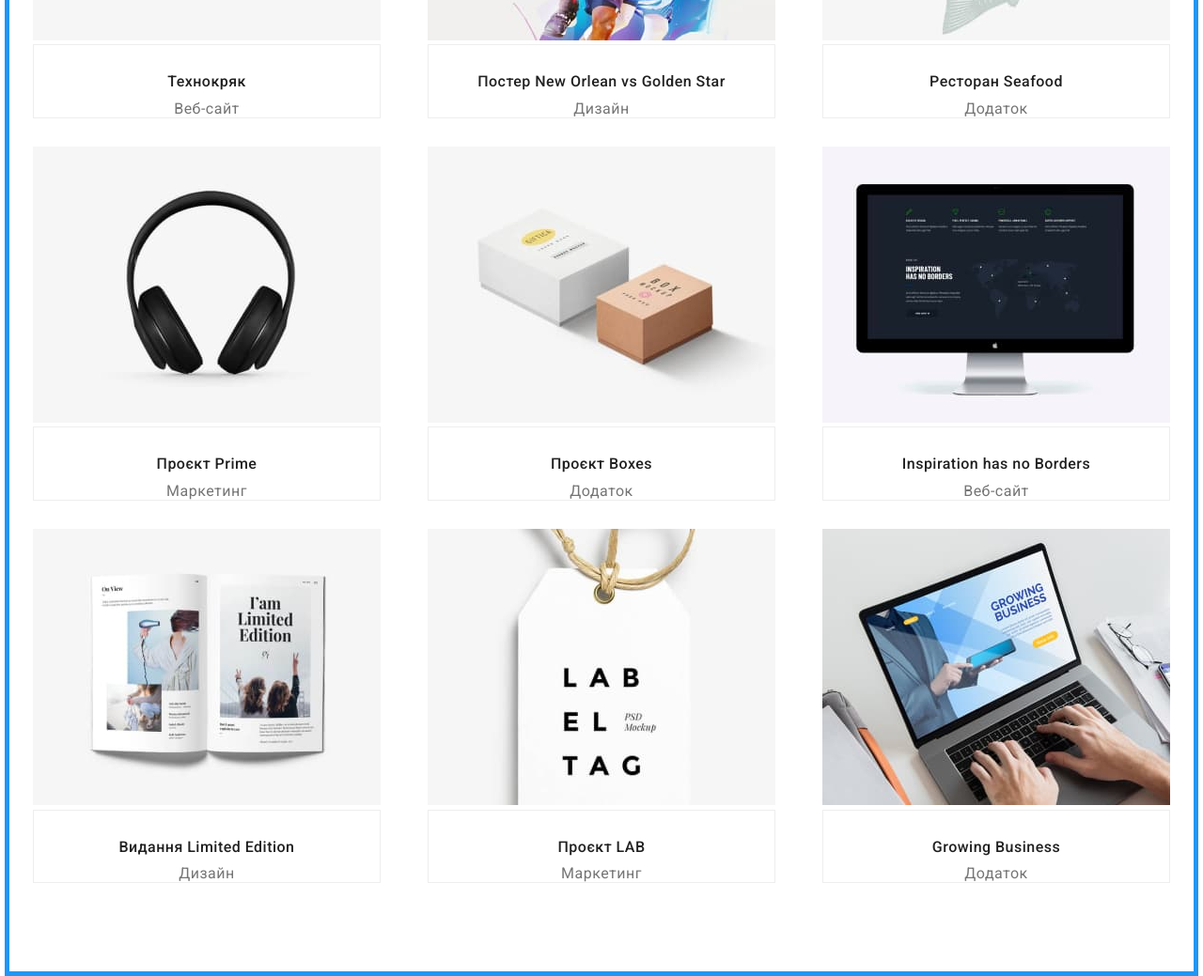
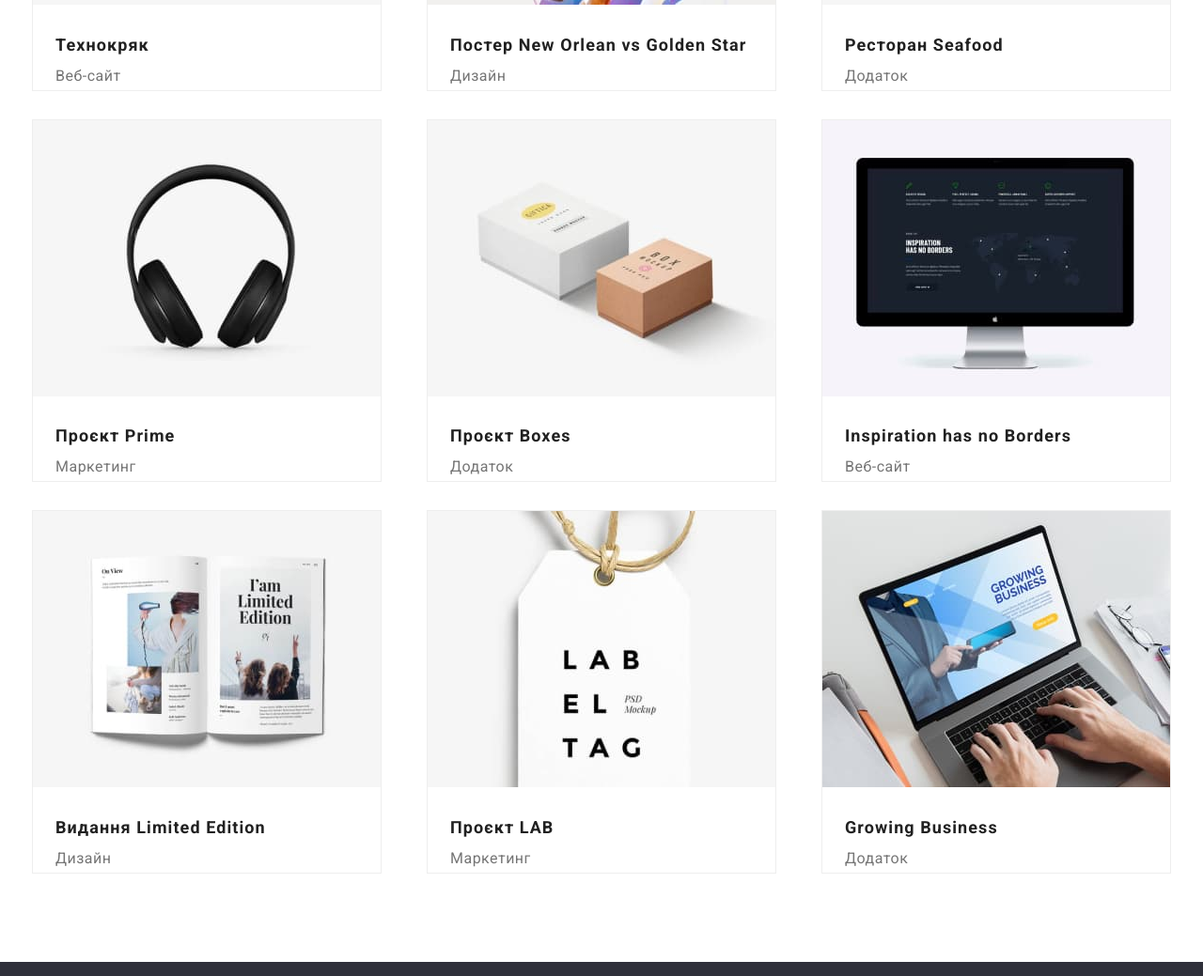
Before and after one commit to MorozO11/dimon-markup-hw-03, a plain HTML site: page portfolio.html in a window 1280 px wide. Shown: the part 540-1579 px from the top of the page at 94% size. Drawn offline with nearby package versions, Linux system fonts and the light colour scheme.

Commit message:
закынчив сss розімутку 3-ї домашньої роботи

```diff
--- a/css/style.css
+++ b/css/style.css
@@ -6,6 +6,7 @@
     --adres-text-color: #FFF;
     --hero-text-color: #FFF;
     --team-background-color: #F5F4FA;
+    --border-backgraund-color: #EEE;
 }
 
 
@@ -34,7 +35,7 @@ p {
     max-width: 1230px;
     padding: 0 15px;
     margin: 0 auto;
-    border: 5px solid #2196F3;
+
 }
 
 a {
@@ -50,10 +51,7 @@ a {
 
 .header {
     width: 100%;
-    padding-top: 24px;
-    padding-bottom: 24px;
-
-}
+    border: 1px solid var(--border-backgraund-color);}
 
 
 
@@ -88,10 +86,16 @@ a {
     font-weight: 500;
     letter-spacing: 0.28px;
     color: var(--primary-text-color);
+    padding-top: 24px;
+    padding-bottom: 24px;
 
 }
 
-.nav__iteam {}
+.nav__iteam--header,
+.contact__iteam--header {
+    padding-top: 24px;
+    padding-bottom: 24px;
+}
 
 
 .nav__link:hover,
@@ -104,10 +108,12 @@ a {
 }
 
 .nav__link--header {
-    color: #757575;
+    color: var(--item-text-color);
     font-weight: 500;
     letter-spacing: 0.28px;
     text-decoration: none;
+    padding-top: 24px;
+    padding-bottom: 24px;
 }
 
 .nav__link--header:hover,
@@ -234,6 +240,10 @@ button:focus {
     letter-spacing: 0.48px;
 }
 
+.img__container {
+    padding-bottom: 94px;
+}
+
 .img__list {
     display: flex;
     gap: 30px;
@@ -280,11 +290,14 @@ button:focus {
     letter-spacing: 0.48px;
     padding: 6px 22px;
     cursor: pointer;
+    border: none;
+    border-radius: 4px;
+    background: var(--team-background-color);
 }
 
 .filter__button:hover,
 .filter__button:focus {
-    background-color: #2195f3ab;
+    background-color: var(--link-text-color);
 
 }
 
@@ -293,12 +306,31 @@ button:focus {
     flex-wrap: wrap;
     gap: 30px;
     justify-content: space-around;
-    text-align: center;
     padding-bottom: 94px;
 }
 
-.border{
-    border: 1px solid #EEEEEE}
+.item__portfolio {
+    font-size: 18px;
+    line-height: 36px;
+    /* 200% */
+    letter-spacing: 1.08px;
+    padding-top: 20px;
+    padding-left: 24px;
+
+}
+
+.item__text--portfolio {
+    color: var(--item-text-color);
+    line-height: 30px;
+    /* 187.5% */
+    letter-spacing: 0.48px;
+    padding-left: 24px;
+}
+
+.border {
+    border: 1px solid var(--border-backgraund-color);
+}
+
 /* ---------------FOOTER---------------------------- */
 .footer {
     background: var(--fons-background-color);
@@ -344,7 +376,7 @@ button:focus {
 
 
 
-.contact__iteam {
+.contact__iteam--footer {
     padding-bottom: 9px;
 }
 
--- a/portfolio.html
+++ b/portfolio.html
@@ -20,17 +20,19 @@
             <a href="#" class="heder__logo"><span>Web</span>Studio</a>
             <nav class="header__nav">
                 <ul class="nav__list">
-                    <li class="nav__iteam"><a href="./index.html" class="nav__link ">Студія</a></li>
-                    <li class="nav__iteam"><a href="./portfolio.html" class="nav__link nav__link-active">Портфоліо</a>
+                    <li class="nav__iteam--header"><a href="./index.html" class="nav__link ">Студія</a></li>
+                    <li class="nav__iteam--header"><a href="./portfolio.html"
+                            class="nav__link nav__link-active">Портфоліо</a>
                     </li>
-                    <li class="nav__iteam"><a href="" class="nav__link">Контакти</a></li>
+                    <li class="nav__iteam--header"><a href="" class="nav__link">Контакти</a></li>
                 </ul>
             </nav>
 
             <ul class="contact">
-                <li class="contact__iteam"><a href="mailto:info@devstudio.com"
+                <li class="contact__iteam--header"><a href="mailto:info@devstudio.com"
                         class="nav__link--header">info@devstudio.com</a></li>
-                <li class="contact__iteam"><a href="tel:+380961111111" class="nav__link--header">+38 096 111 11 11</a>
+                <li class="contact__iteam--header"><a href="tel:+380961111111" class="nav__link--header">+38 096 111 11
+                        11</a>
                 </li>
             </ul>
         </div>
@@ -51,77 +53,50 @@
         <section>
             <div class="container examples__container">
                 <ul class="examples__list">
-                    <li class="">
+                    <li class="border">
                         <img src="./img/img5.jpg" alt="" width="370">
-                        <div class="border">
-                            <h3 class="item ">Технокряк</h3>
-                            <p class="item__text">Веб-сайт</p>
-                        </div>
-
+                        <h3 class="item__portfolio ">Технокряк</h3>
+                        <p class="item__text--portfolio">Веб-сайт</p>
                     </li>
-                    <li>
+                    <li class="border">
                         <img src="./img/img6.jpg" alt="" width="370">
-                        <div class="border">
-                            <h3 class="item">Постер New Orlean vs Golden Star</h3>
-                            <p class="item__text">Дизайн</p>
-                        </div>
-
+                        <h3 class="item__portfolio">Постер New Orlean vs Golden Star</h3>
+                        <p class="item__text--portfolio">Дизайн</p>
                     </li>
-                    <li>
+                    <li class="border">
                         <img src="./img/img7.jpg" alt="" width="370">
-                        <div class="border">
-                            <h3 class="item">Ресторан Seafood</h3>
-                            <p class="item__text">Додаток</p>
-                        </div>
-
+                        <h3 class="item__portfolio">Ресторан Seafood</h3>
+                        <p class="item__text--portfolio">Додаток</p>
                     </li>
-                    <li>
+                    <li class="border">
                         <img src="./img/img8.jpg" alt="" width="370">
-                        <div class="border">
-                            <h3 class="item">Проєкт Prime</h3>
-                            <p class="item__text">Маркетинг</p>
-                        </div>
-
+                            <h3 class="item__portfolio">Проєкт Prime</h3>
+                            <p class="item__text--portfolio">Маркетинг</p>
                     </li>
-                    <li>
+                    <li class="border">
                         <img src="./img/img9.jpg" alt="" width="370">
-                        <div class="border">
-                            <h3 class="item">Проєкт Boxes</h3>
-                            <p class="item__text">Додаток</p>
-                        </div>
-
+                            <h3 class="item__portfolio">Проєкт Boxes</h3>
+                            <p class="item__text--portfolio">Додаток</p>
                     </li>
-                    <li>
+                    <li class="border">
                         <img src="./img/img10.jpg" alt="" width="370">
-                        <div class="border">
-                            <h3 class="item">Inspiration has no Borders</h3>
-                            <p class="item__text">Веб-сайт</p>
-                        </div>
-
+                            <h3 class="item__portfolio">Inspiration has no Borders</h3>
+                            <p class="item__text--portfolio">Веб-сайт</p>
                     </li>
-                    <li>
+                    <li class="border">
                         <img src="./img/img11.jpg" alt="" width="370">
-                        <div class="border">
-                            <h3 class="item">Видання Limited Edition</h3>
-                            <p class="item__text">Дизайн</p>
-                        </div>
-
+                            <h3 class="item__portfolio">Видання Limited Edition</h3>
+                            <p class="item__text--portfolio">Дизайн</p>
                     </li>
-                    <li>
+                    <li class="border">
                         <img src="./img/img12.jpg" alt="" width="370">
-                        <div class="border">
-                            <h3 class="item">Проєкт LAB</h3>
-                            <p class="item__text">Маркетинг</p>
-                        </div>
-
+                            <h3 class="item__portfolio">Проєкт LAB</h3>
+                            <p class="item__text--portfolio">Маркетинг</p>
                     </li>
-                    <li>
+                    <li class="border">
                         <img src="./img/img13.jpg" alt="" width="370">
-                        <div class="border">
-                            <h3 class="item">Growing Business</h3>
-                            <p class="item__text">Додаток</p>
-                        </div>
-
+                            <h3 class="item__portfolio">Growing Business</h3>
+                            <p class="item__text--portfolio">Додаток</p>
                     </li>
 
                 </ul>
@@ -134,7 +109,7 @@
             <a href="#" class="footer__logo"><span>Web</span>Studio</a>
             <address class="address">м. Київ, пр-т Лесі Українки, 26</address>
             <ul class="contact__footer">
-                <li class="contact__iteam"><a href="mailto:info@devstudio.com"
+                <li class="contact__iteam--footer"><a href="mailto:info@devstudio.com"
                         class="nav__link--footer">info@devstudio.com</a></li>
                 <li class="contact__iteam"><a href="tel:+380961111111" class="nav__link--footer">+38 096 111 11 11</a>
                 </li>
```
Also changed, not shown: index.html (+17 -12 lines).
